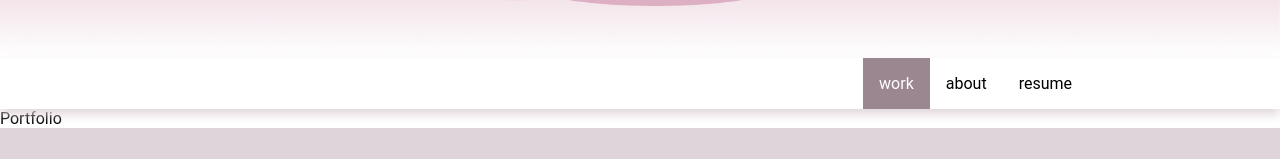
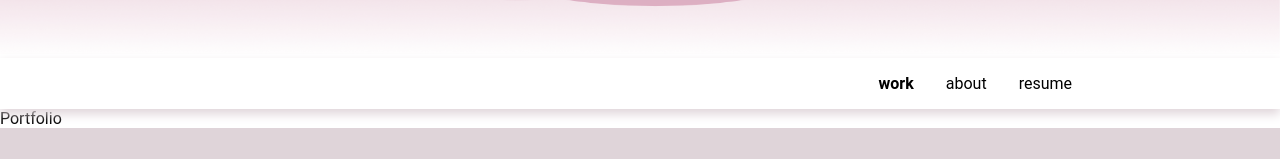
Before and after one commit to katherinestout/portfolio.stout, a React (Create React App) app in the folder portfolio/: page /portfolio in a window 1280 px wide. In both pictures the pointer is over the link "work". Shown: the part 458-617 px from the top of the page. Built offline with nearby package versions, Linux system fonts and the light colour scheme; a web font is replaced by a local one.

Commit message:
nav update

```diff
--- a/portfolio/src/components/nav/nav.scss
+++ b/portfolio/src/components/nav/nav.scss
@@ -32,10 +32,10 @@
 
             }
             a:hover {
-                color: $main-background;
-                background-color: $main-font-color;
+
                 padding: 1rem;
                 transition: 0.5s;
+                font-weight: bold;
             }
         }
         }
```
